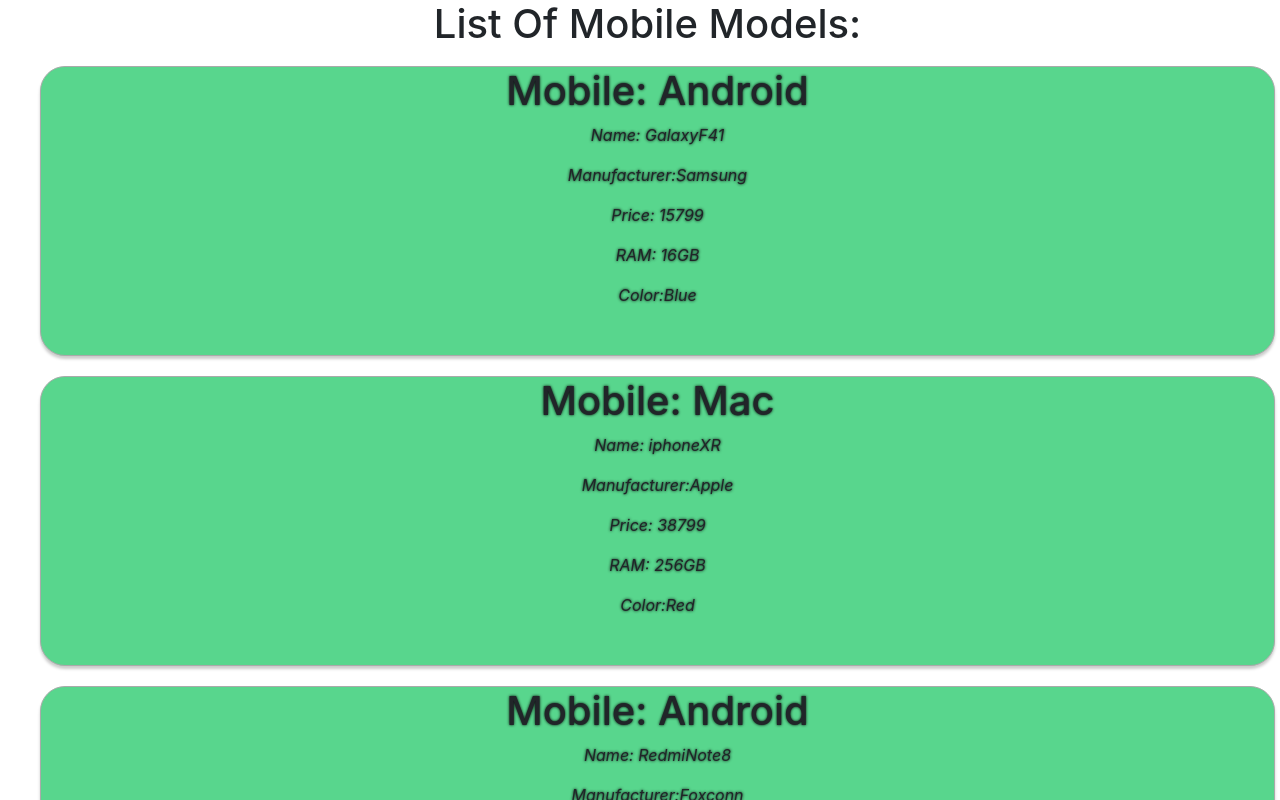
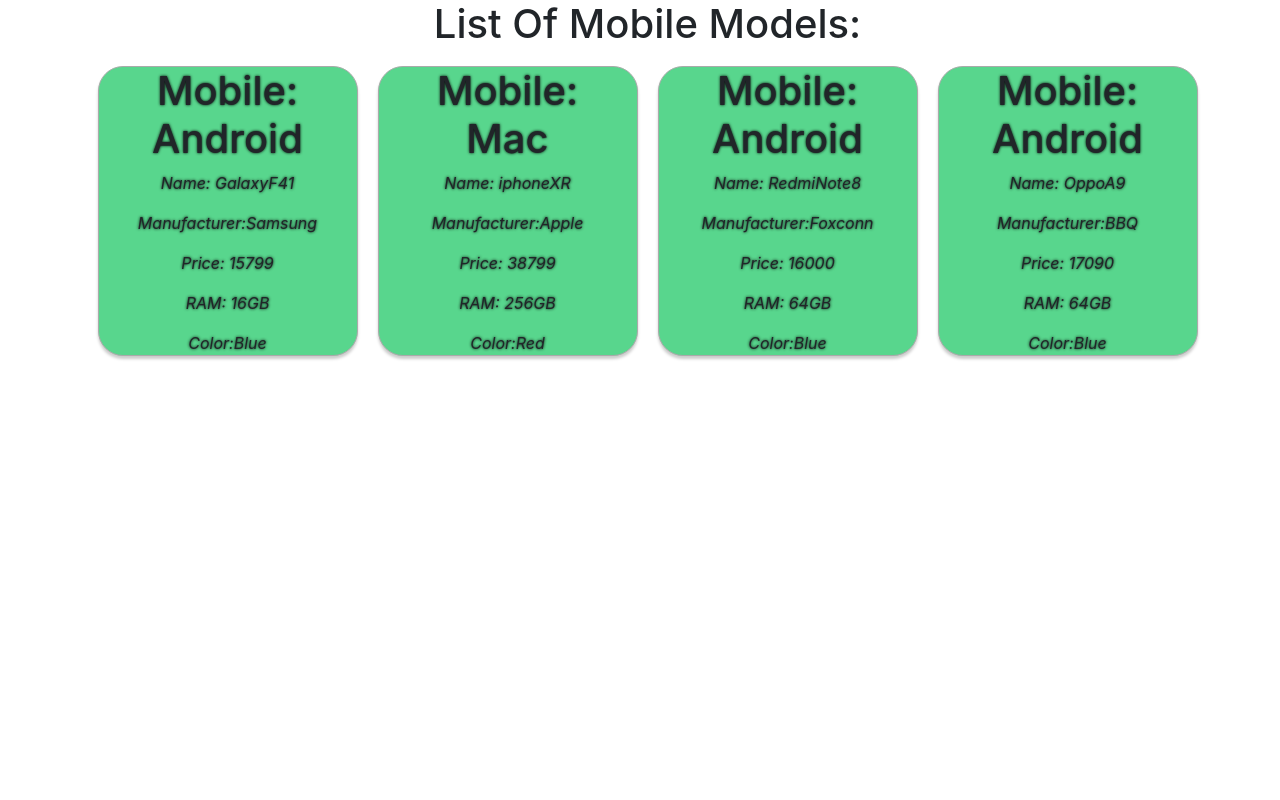
Before and after one commit to SnehaGapat/mobile-first-app, a React (Create React App) app: page / in a window 1280 px wide. Shown: the top 800 px of the page. Built offline with nearby package versions, Linux system fonts and the light colour scheme.

Commit message:
Class Components done successfully

```diff
--- a/src/App.js
+++ b/src/App.js
@@ -17,7 +17,7 @@
   }
   render(){
     return(
-      <div className="App container-fluid">
+      <div className="App container-fluid container-max-width">
         <h1>List Of Mobile Models:</h1>
         <Mobile MobileName={this.state.mobiles[0].MobileName} name={this.state.mobiles[0].name} manufacturer={this.state.mobiles[0].manufacturer} price={this.state.mobiles[0].price} ram={this.state.mobiles[0].ram} color={this.state.mobiles[0].color}/>
         <Mobile MobileName={this.state.mobiles[1].MobileName} name={this.state.mobiles[1].name} manufacturer={this.state.mobiles[1].manufacturer} price={this.state.mobiles[1].price} ram={this.state.mobiles[1].ram} color={this.state.mobiles[1].color}/>
--- a/src/Mobile/mobile.css
+++ b/src/Mobile/mobile.css
@@ -7,7 +7,7 @@
     border-radius: 25px;
     box-shadow: 0 3px 3px #cccccc;
     padding: 0 20px 10px 20px;
-    max-width: 100%;
+    max-width: 260px;
     height: 290px;
     background-color:  #58D68D ;
     text-shadow: 0 0 3px black;
@@ -17,11 +17,16 @@
 
   }
   div:hover {
-    width: 400px;
+    width: 440px;
+
     /*height: 400px;
     transform: rotate(360deg);*/
   }
   div{
       margin-left: 15px;
+      transition: width 2s linear 1s;
 
   }
+  .container-max-width{
+    max-width: 100% !important;
+  }
--- a/src/Mobile/mobile.js
+++ b/src/Mobile/mobile.js
@@ -2,7 +2,7 @@
 const mobile= props =>
 (
 
-    <div className="mobile col-sm-4">
+    <div className="mobile col-lg-2">
 
         <h1>Mobile: {props.MobileName}</h1>
         <p><i>Name: {props.name}</i></p>
```
